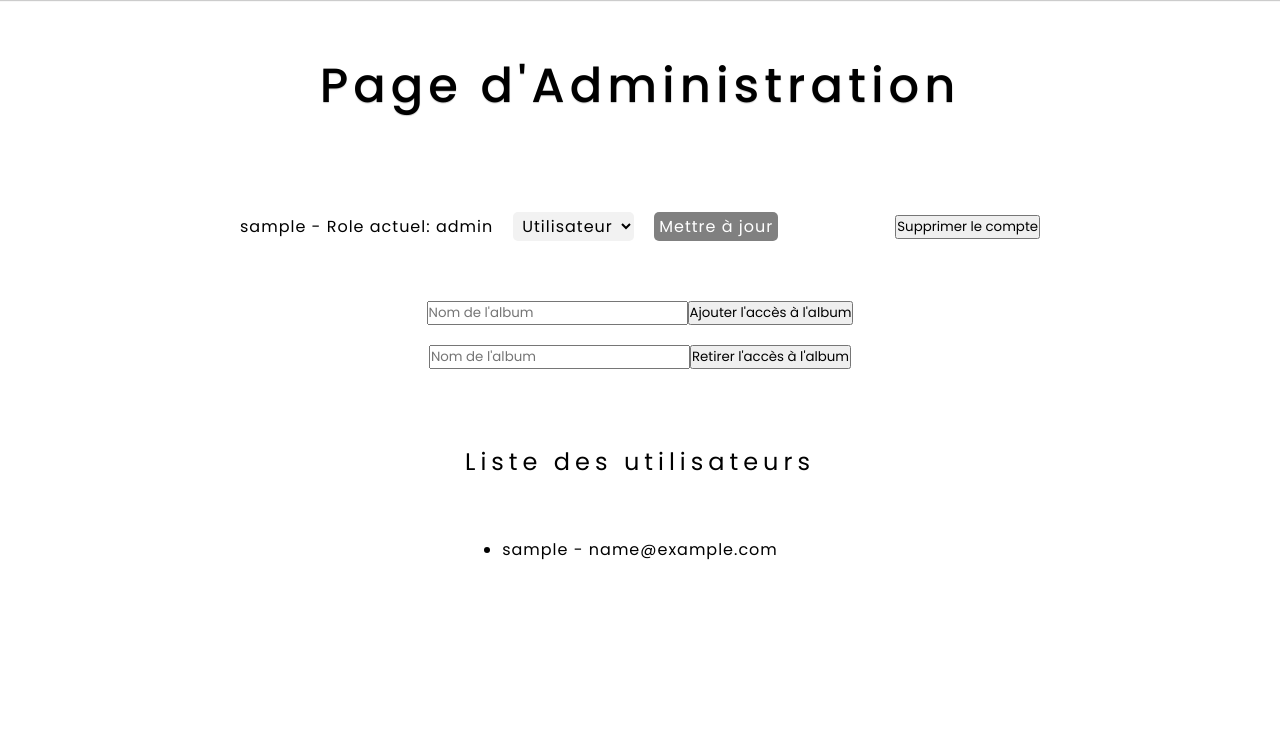
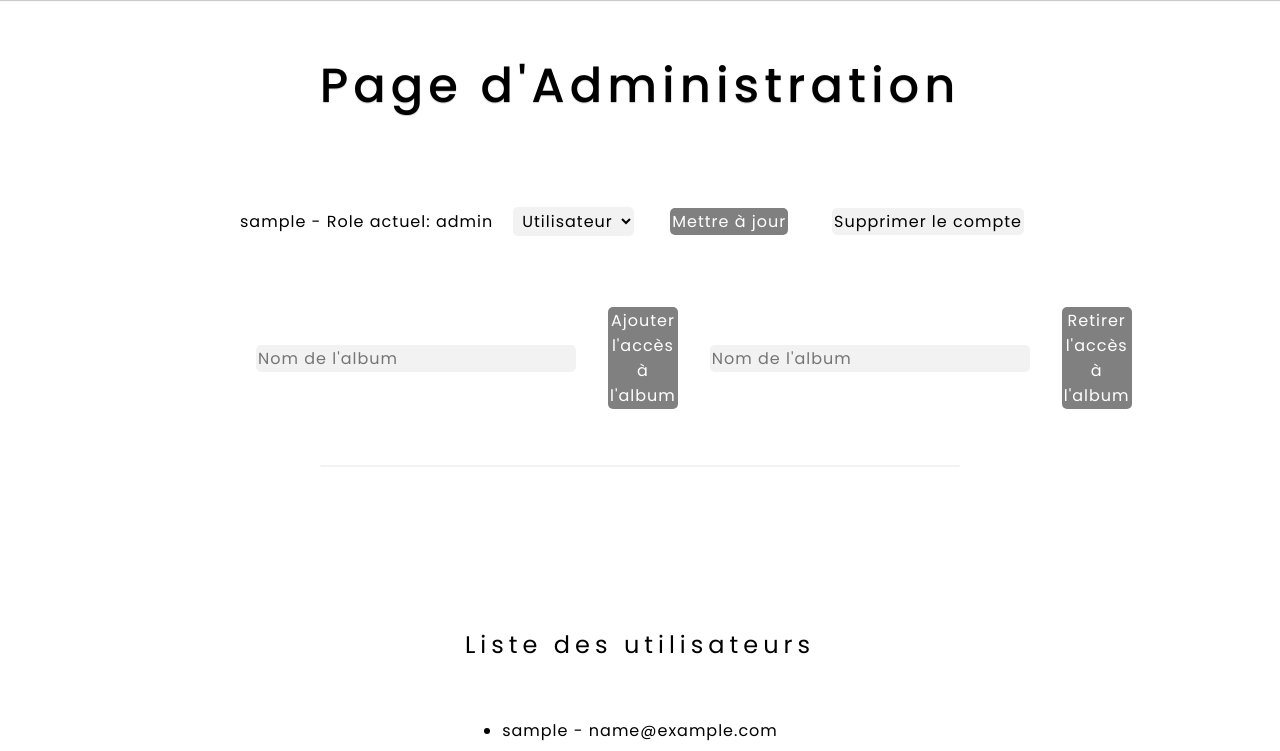
Before and after one commit to truuue/PhotoVernhet, a Flask app: page /admin in a window 1280 px wide. Shown: the part 65-816 px from the top of the page. Run offline with Flask 3, Linux system fonts and the light colour scheme; the first user in the database is signed in; tables that the repository leaves empty hold one stand-in row (Sample ...).

Commit message:
Update userList.css and userList.html

```diff
--- a/static/css/userList.css
+++ b/static/css/userList.css
@@ -50,7 +54,39 @@ form {
     display: flex;
     justify-content: center;
     align-items: center;
-    margin: 20px 0;
+    margin: 1.25rem 0;
+}
+
+.form-container input {
+    margin: 1rem;
+    padding: 1px 2px;
+    border: none;
+    border-radius: 5px;
+    background-color: #f2f2f2;
+    color: black;
+    font-size: 1rem;
+    letter-spacing: 1px;
+}
+
+.form-container button {
+    margin: 1rem;
+    padding: 1px 2px;
+    border: none;
+    border-radius: 5px;
+    background-color: gray;
+    color: white;
+    font-size: 1rem;
+    letter-spacing: 1px;
+    cursor: pointer;
+    transition: 0.3s;
+}
+
+hr {
+    width: 50%;
+    margin: 1.25rem auto;
+    border: 1px solid #f2f2f2;
+    border-radius: 1rem;
+    display: block;
 }
 
 .role-display {
@@ -75,7 +111,7 @@ form {
 }
 
 .update-button {
-    margin: 20px 0;
+    margin: 1.25rem 0;
     padding: 2px 5px;
     border: none;
     border-radius: 5px;
@@ -89,10 +125,10 @@ form {
 
 h2 {
     text-align: center;
-    margin: 75px 0 50px 0;
+    margin: 10rem 0 3rem 0;
     font-size: 1.5rem;
     font-weight: 400;
-    letter-spacing: 5px;
+    letter-spacing: 0.313rem;
     color: black;
 }
 
--- a/templates/userList.html
+++ b/templates/userList.html
@@ -39,7 +39,7 @@
         <input type="submit" value="Supprimer le compte" />
       </form>
     </div>
-    <div>
+    <div class="form-container">
       <form action="{{ url_for('add_album_access') }}" method="post">
         <input type="hidden" name="user_id" value="{{ user.id }}" />
         <input type="text" name="album_name" placeholder="Nom de l'album" />
@@ -51,6 +51,7 @@
         <button type="submit">Retirer l'accès à l'album</button>
       </form>
     </div>
+    <hr />
     {% endfor %}
 
     <h2>Liste des utilisateurs</h2>
```
Also changed, not shown: other parts of static/css/userList.css (+7 -3 lines).
